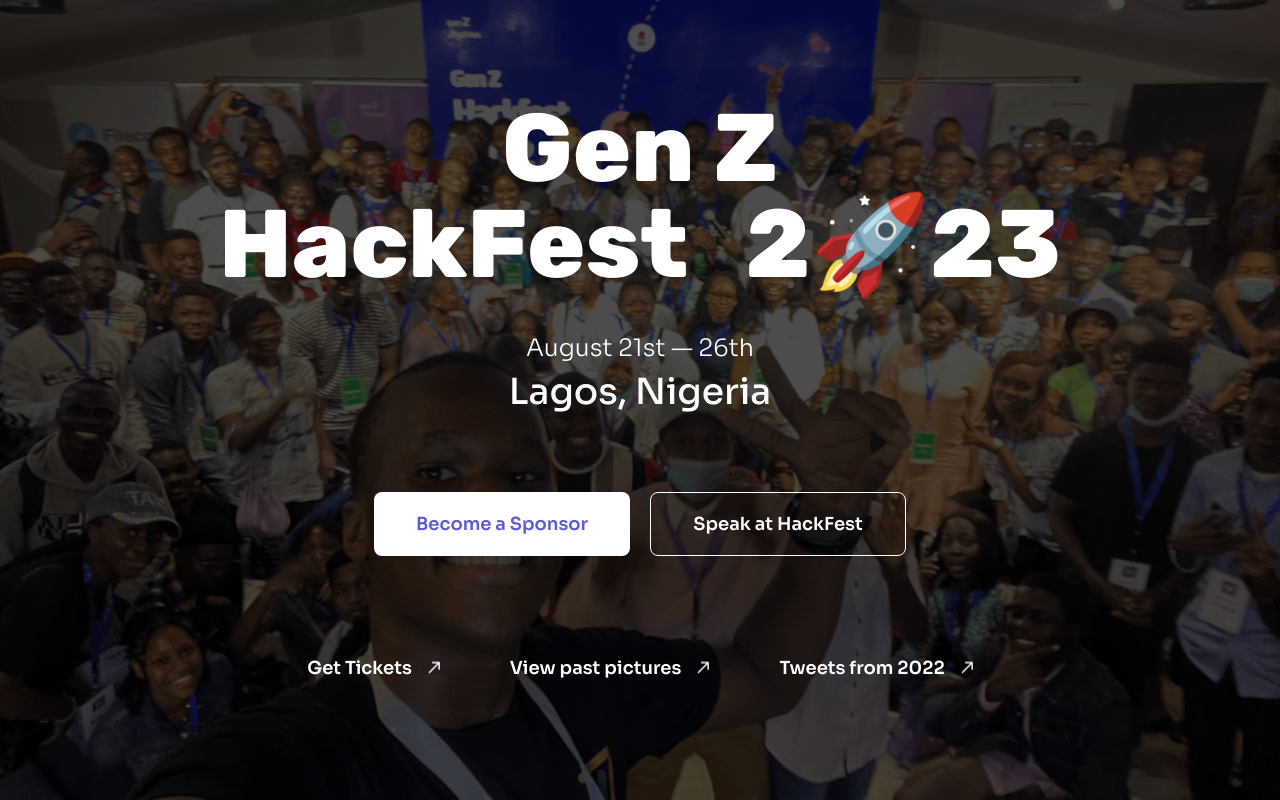
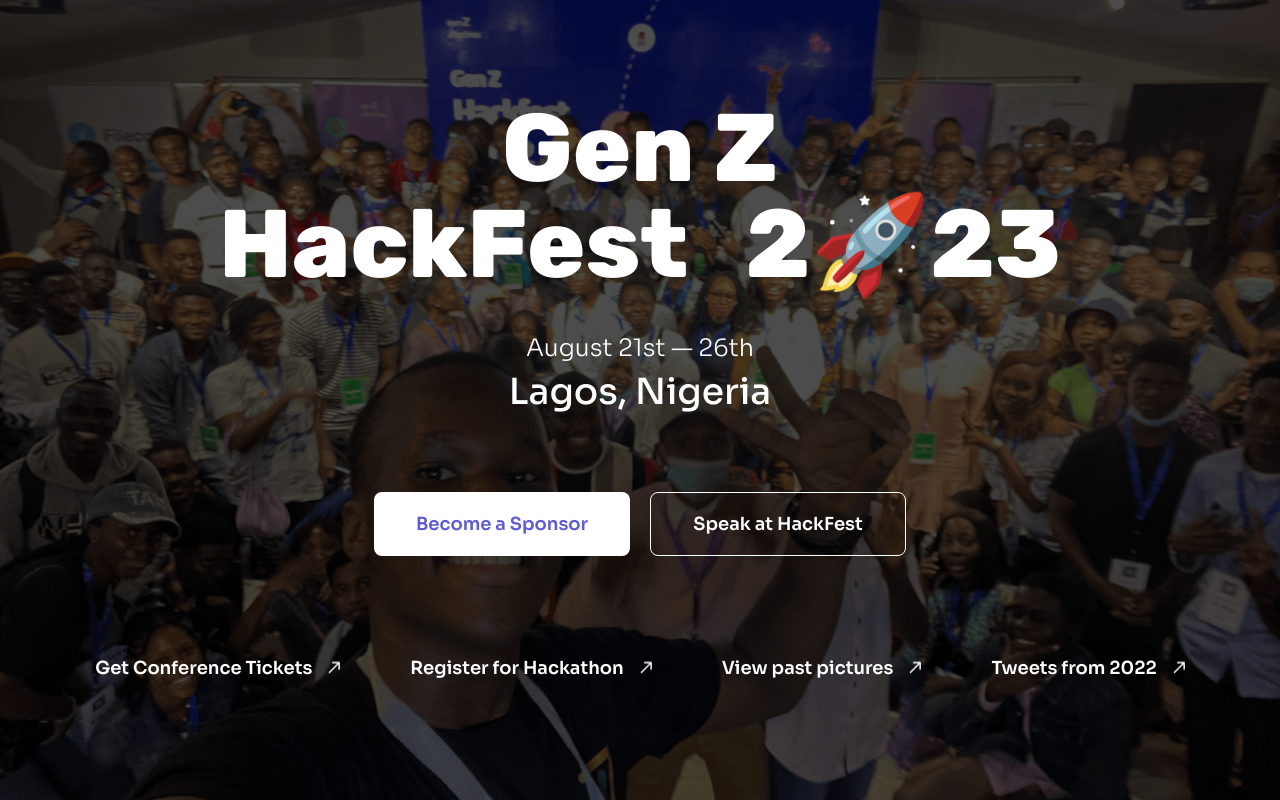
Before and after one commit to GenZtechies/gzt-hackfest, a Next.js app: page /2023 in a window 1280 px wide. Built offline with nearby package versions, Linux system fonts and the light colour scheme.

Commit message:
chore: added hackathon registration cta

```diff
--- a/data/2023.ts
+++ b/data/2023.ts
@@ -1,3 +1,4 @@
 export const BUY_CONFERENCE_TICKET_URL = "https://eventprime.co/e/gen-z-hackfest-2023";
+export const HACKATHON_REGISTRATION_URL = "";
 export const HACKFEST_2022_PICTURES_URL = "https://photos.app.goo.gl/MnLqmyVyAn8ivCc19";
 export const TWEETS_FROM_HACKFEST_2022_URL = "https://twitter.com/hashtag/GenZHackfest2022?src=hashtag_click";
--- a/pages/2023/index.tsx
+++ b/pages/2023/index.tsx
@@ -1,7 +1,7 @@
 import Link from "next/link";
 
 import { Seo } from "../../components";
-import { BUY_CONFERENCE_TICKET_URL, HACKFEST_2022_PICTURES_URL, TWEETS_FROM_HACKFEST_2022_URL } from "../../data/2023";
+import { BUY_CONFERENCE_TICKET_URL, HACKATHON_REGISTRATION_URL, HACKFEST_2022_PICTURES_URL, TWEETS_FROM_HACKFEST_2022_URL } from "../../data/2023";
 
 const ArrowSvg = () => (
     <svg className="w-3 aspect-square animate-bounce" viewBox="0 0 25 25" fill="none" xmlns="http://www.w3.org/2000/svg">
@@ -50,7 +50,11 @@ export default function Home() {
 
                     <div className="flex flex-col md:flex-row items-center justify-center gap-5 md:pt-10">
                         <Link href={BUY_CONFERENCE_TICKET_URL} className="btn btn-md md:btn-lg btn-ghost hover:bg-transparent normal-case text-white no-animation font-sora gap-4">
-                            Get Tickets
+                            Get Conference Tickets
+                            <ArrowSvg />
+                        </Link>
+                        <Link href={HACKATHON_REGISTRATION_URL} className="btn btn-md md:btn-lg btn-ghost hover:bg-transparent normal-case text-white no-animation font-sora gap-4">
+                            Register for Hackathon
                             <ArrowSvg />
                         </Link>
                         <Link href={HACKFEST_2022_PICTURES_URL} className="btn btn-md md:btn-lg btn-ghost hover:bg-transparent normal-case text-white no-animation font-sora gap-4">
```
